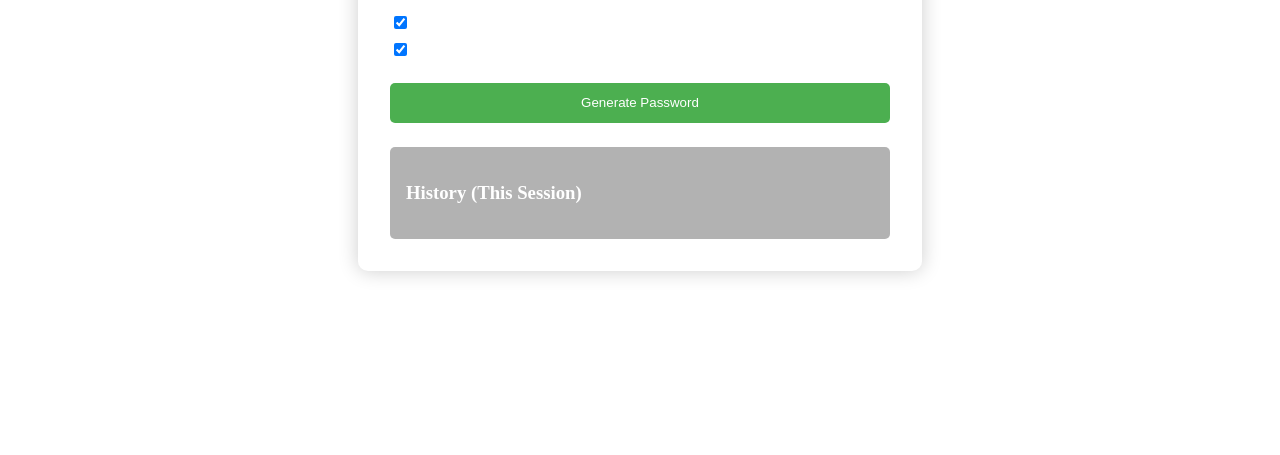
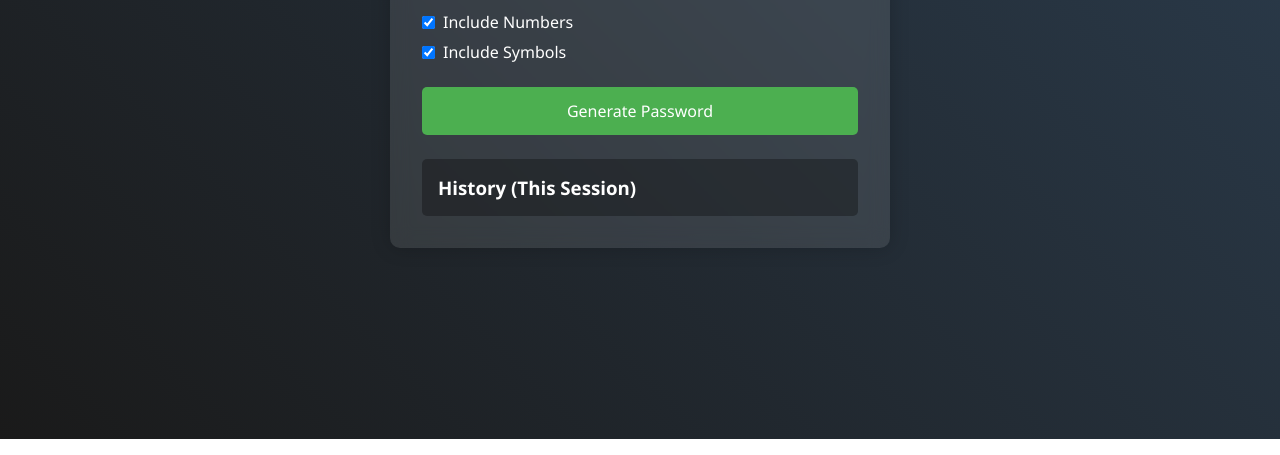
Before and after one commit to Teboho02/Password-generator, a plain HTML site: page index.html in a window 1280 px wide. Shown: the part 361-816 px from the top of the page. Drawn offline with Linux system fonts and the light colour scheme.

Commit message:
Update styles.css

```diff
--- a/styles.css
+++ b/styles.css
@@ -1,8 +1,16 @@
+* {
+    margin: 0;
+    padding: 0;
+    box-sizing: border-box;
+    font-family: 'Segoe UI', Tahoma, Geneva, Verdana, sans-serif;
+}
+
 body {
     min-height: 100vh;
     display: flex;
     justify-content: center;
     align-items: center;
+    background: linear-gradient(45deg, #1a1a1a, #2c3e50);
     color: #fff;
 }
 
@@ -73,7 +81,8 @@ button {
     border: none;
     border-radius: 5px;
     cursor: pointer;
-
+    font-size: 1rem;
+    transition: background 0.3s, transform 0.1s;
 }
 
 button:hover {
@@ -118,3 +127,7 @@ button:active {
     margin-left: 0.5rem;
     width: auto;
 }
+
+.copy-btn:hover {
+    background: rgba(76, 175, 80, 0.2);
+}
```
